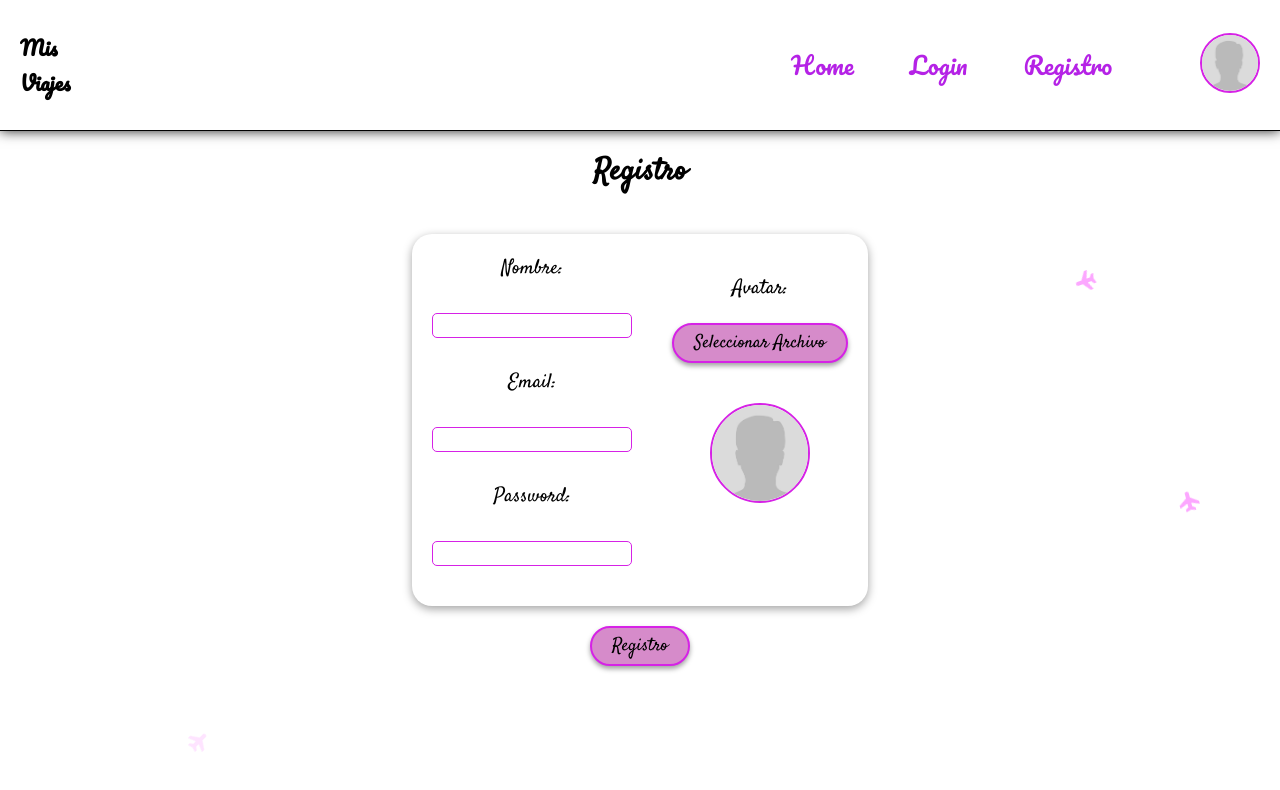
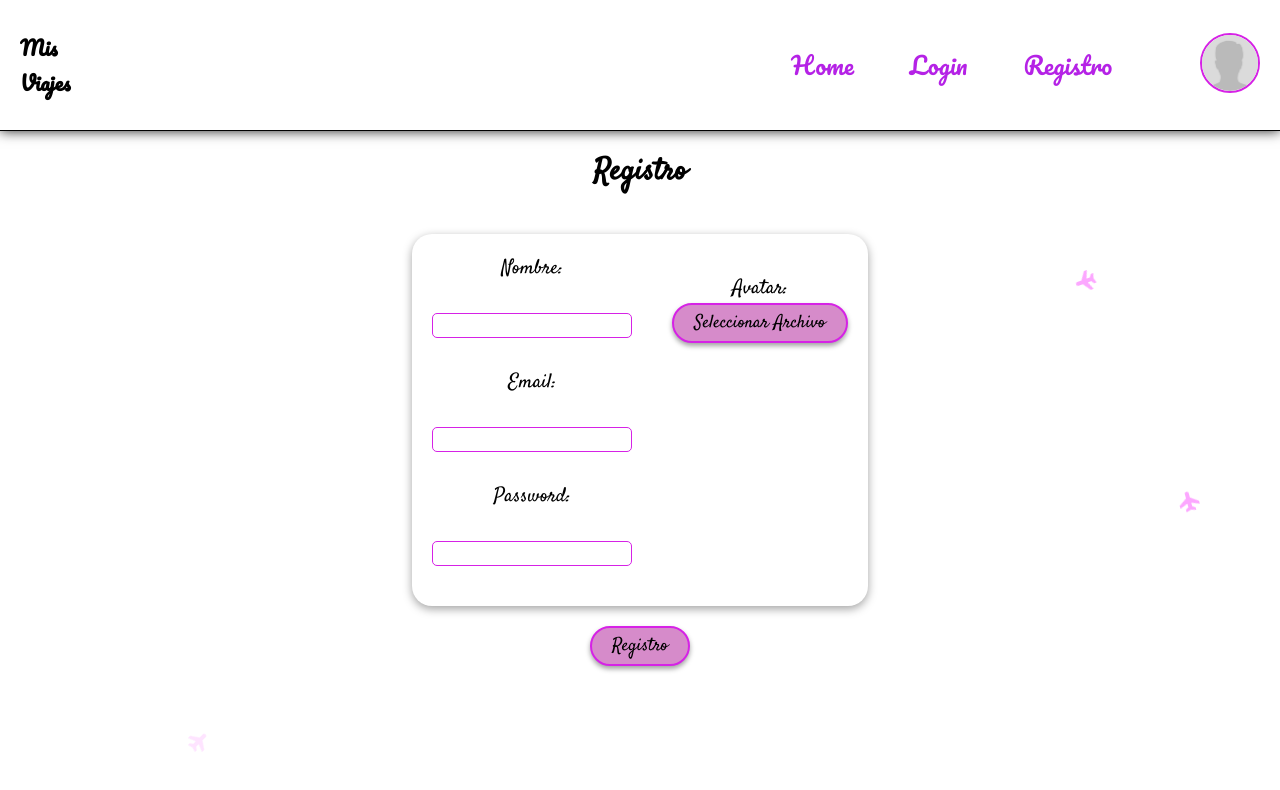
Before and after one commit to griloxx/frontendMisViajes, a React (Vite) app: page /registro in a window 1280 px wide. Shown: the top 790 px of the page. Built offline with nearby package versions, Linux system fonts and the light colour scheme.

Commit message:
correcciones crearAvatar

```diff
--- a/src/Components/CrearAvatar.jsx
+++ b/src/Components/CrearAvatar.jsx
@@ -1,66 +1,65 @@
 import { useContext, useRef, useState } from "react";
 import { FormContext } from "../context/FormContext";
+import avatar from "../imagenes/avatar.jpg";
 
-export function FormularioImagenInput({name, label}){
+export function FormularioImagenInput({ name, label }) {
   //representa el estado de is se ha interactuado con input
-    const[isTouched, setIsTouched]= useState(false);
-    const[selectFiles, setSelectFiles]= useState([]);
+  const [isTouched, setIsTouched] = useState(false);
+  const [selectFiles, setSelectFiles] = useState(null);
   const fileInputRef = useRef(null);
   //Obtiene el estado del formulario
   const formContext = useContext(FormContext);
+  console.log(selectFiles);
+  console.log(avatar);
+  function updateRequest(newFiles) {
+    if (!isTouched) setIsTouched(true);
+    setSelectFiles(newFiles);
 
-    function updateRequest(newFiles) {
-        if(!isTouched) setIsTouched(true);
-        const newFilesArray=[...selectFiles,...newFiles];
-        setSelectFiles(newFilesArray);
     //se actualizaa el estado del formulario
     formContext.updateFormValue({
-            [name]: newFilesArray,
+      [name]: newFiles,
     });
   }
 
-
-    function onFileRemove(file){
-    const newFilesArray = selectFiles.filter((sF) => sF != file);
-
-    setSelectFiles(newFilesArray);
+  function onFileRemove(file) {
+    setSelectFiles(null);
+    console.log(formContext.formValue);
     //se actiaza el estado del formulario
-    formContext.updateFormValue({
-        [name]: newFilesArray
+    /*     formContext.updateFormValue({
+      [name]: ,
     });
 
+ */
   }
-    function onAddFile(){
+  function onAddFile() {
     fileInputRef.current.click();
-
   }
   return (
     <div>
-            <label htmlFor={name}>{Seleccionar Archivo}</label>
+      <label htmlFor={name}>Avatar:</label>
       <div>
-                {selectedFiles.map((file) => (
+        {selectFiles && (
           <>
-                 <button onClick={() => onFileRemove(file)}>
-                    <Icon name={"delete"} />
-                 </button>
-                 <img src={URL.createObjectURL(file)} />
+            <button onClick={() => onFileRemove(selectFiles[0])}>X</button>
+
+            <div className="imagen-perfil">
+              <img className="avatar-form" src={avatar} alt="avatar" />
+            </div>
           </>
-                )
-                }
+        )}
 
         <input
           ref={fileInputRef}
           name={name}
           type="file"
-                onChange={(e)=> updateRequest(e.target.files)}
-                disabled={formContext.isLoading} />
-                <button onClick={onAddFile}>Seleccionar Archivo</button>
-
+          className="hidden"
+          onChange={(e) => updateRequest(e.target.files)}
+          disabled={formContext.isLoading}
+        />
+        <button className="boton-simple" onClick={onAddFile}>
+          Seleccionar Archivo
+        </button>
       </div>
-            {(formContext.IsTouched || IsTouched ) && formContext.errors && formContext.errors.[name] &&(
-                <p>{formContext.errors[name]}</p>
-            )}
     </div>
   );
-
 }
--- a/src/Pages/RegistroUsuario.jsx
+++ b/src/Pages/RegistroUsuario.jsx
@@ -6,6 +6,7 @@ import "../Styles/crearUsuario.css";
 import avatar from "../imagenes/avatar.jpg";
 import { useState } from "react";
 import { FormContext } from "../context/FormContext";
+import { FormularioImagenInput } from "../Components/CrearAvatar";
 
 const schema = Joi.object({
   name: Joi.string().required(),
@@ -84,17 +85,7 @@ export const RegistroUsuario = () => {
             </div>
 
             <div className="div-form-avatar">
-              <Input
-                label={"Avatar:"}
-                type={"file"}
-                name={"avatar"}
-                clase={"hidden"}
-                autocomplete={"off"}
-              />
-              <button className="boton-simple">Seleccionar Archivo</button>
-              <div className="imagen-perfil">
-                <img className="avatar-form" src={avatar} alt="avatar" />
-              </div>
+              <FormularioImagenInput />
             </div>
           </form>
         </FormContext.Provider>
```
Lines whose indentation alone changed are shown as unchanged.
